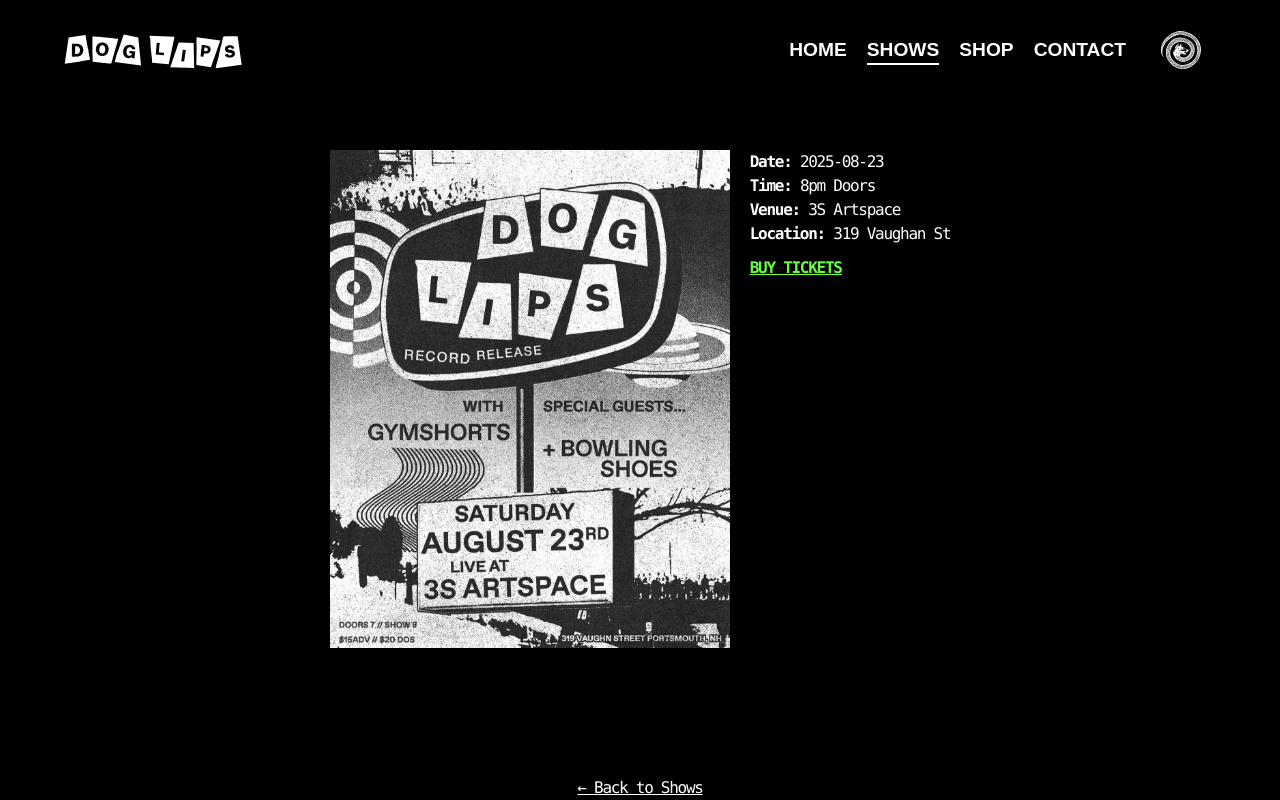
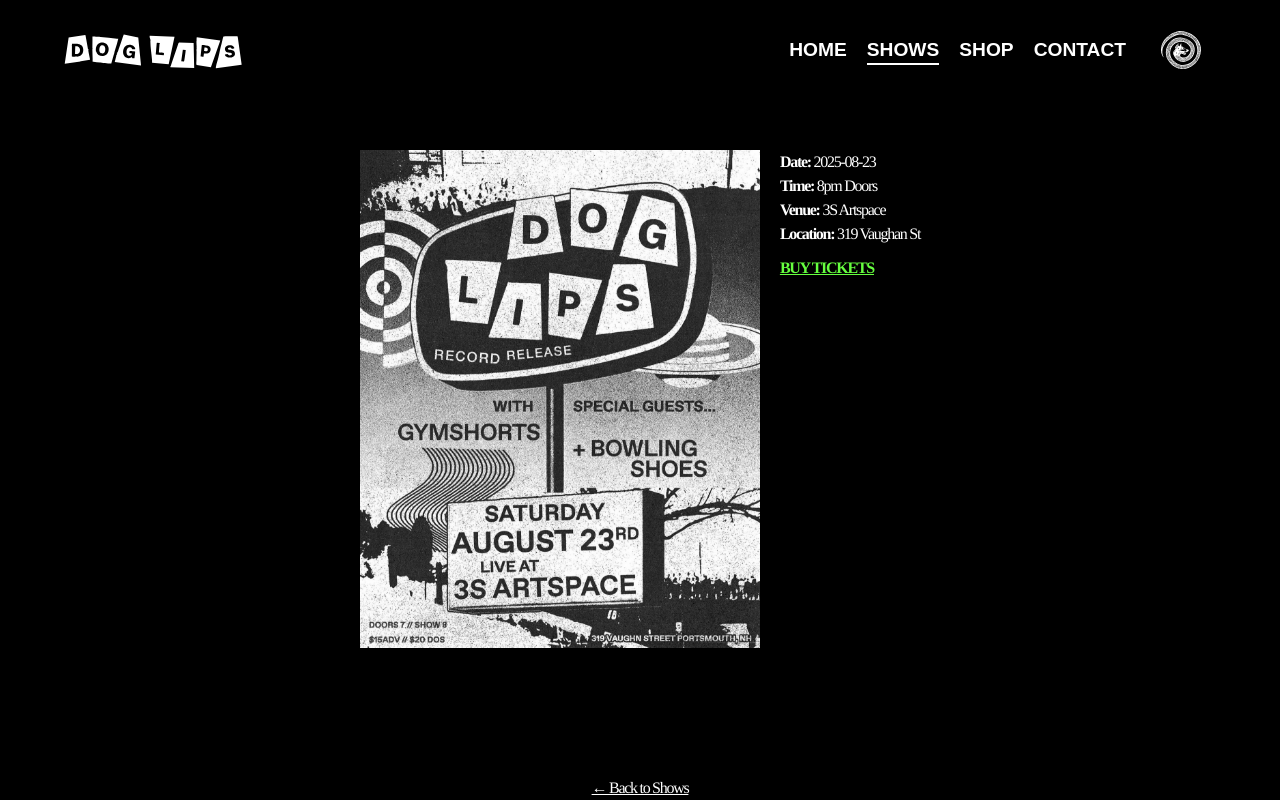
Before and after one commit to qinflan/dog-lips-site, a React (Vite) app in the folder client/: page /shows/1 in a window 1280 px wide. Shown: the top 800 px of the page. Built offline with nearby package versions, Linux system fonts and the light colour scheme; a web font is replaced by a local one.

Commit message:
Update ShowDetails.css

```diff
--- a/client/src/components/ShowDetails.css
+++ b/client/src/components/ShowDetails.css
@@ -10,8 +10,8 @@
   display: flex;
   flex-direction: column;
   color: var(--primary-text);
-  font-family: "Consolas", Times, sans-serif;
-  font-weight: 500;
+  font-family: "degular-mono", Times, sans-serif;
+  font-weight: 400;
   letter-spacing: -0.08rem;
 }
 
@@ -19,8 +19,8 @@
     display: flex;
     flex-direction: column;
     color: var(--primary-text);
-    font-family: "Consolas", Times, sans-serif;
-    font-weight: 500;
+    font-family: "degular-mono", Times, sans-serif;
+    font-weight: 400;
     letter-spacing: -0.08rem;
     text-decoration: underline;
     cursor: pointer;
```
